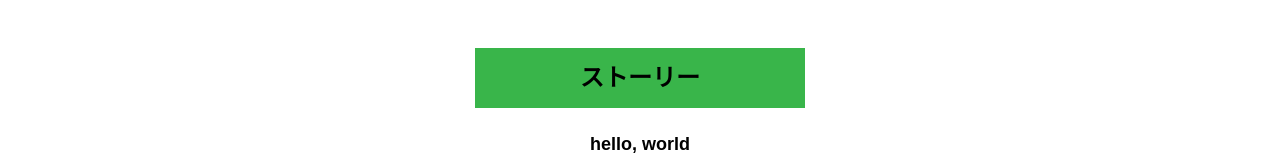
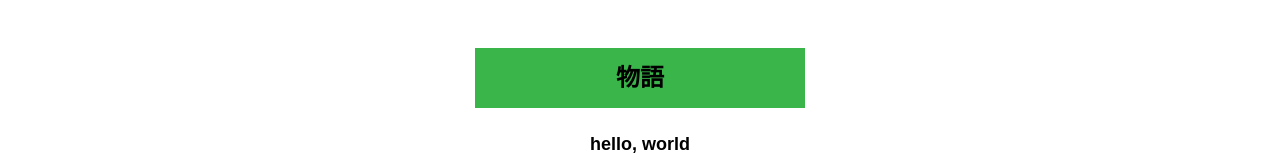
Before and after one commit to taShunyaYoshimura/alfa-online-yoshimura, a plain HTML site: page index.html in a window 1280 px wide. Shown: the part 543-701 px from the top of the page. Drawn offline with Linux system fonts and the light colour scheme.

Commit message:
Update index.html

```diff
--- a/index.html
+++ b/index.html
@@ -27,7 +27,7 @@
     <!-- タイトルエリア　ここまで -->
     <section class="section section--story">
       <div class="container">
-        <h2 class="section-title section-title--keycolor section-title--story">ストーリー</h2>
+        <h2 class="section-title section-title--keycolor section-title--story">物語</h2>
         <div class="story">
           <p class="text-center">hello, world<br>
             放課後に家庭科室から奇妙な叫び声が聞こえてくるという噂が流れ始めた。<br>
```
